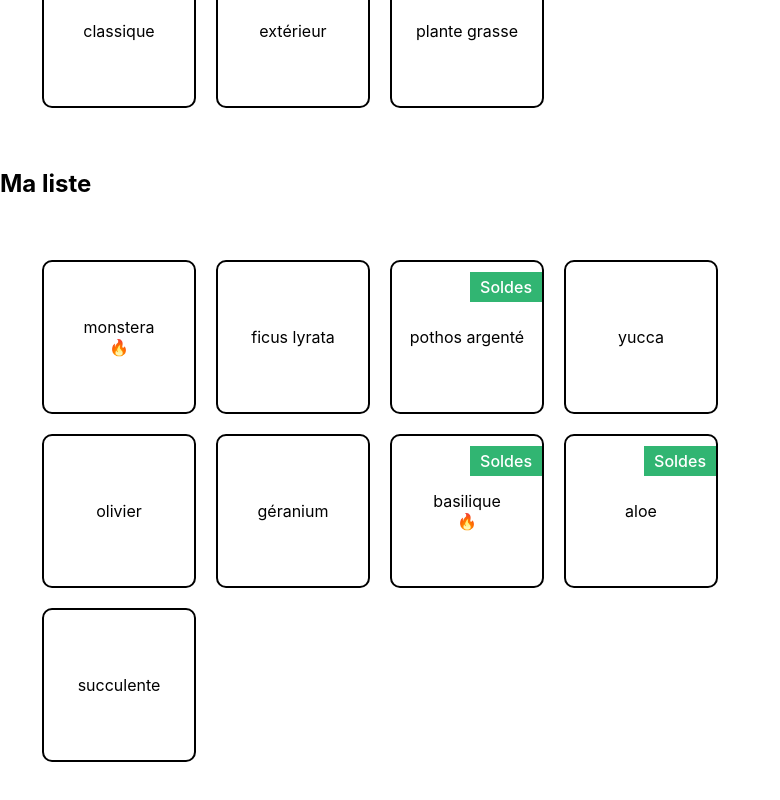
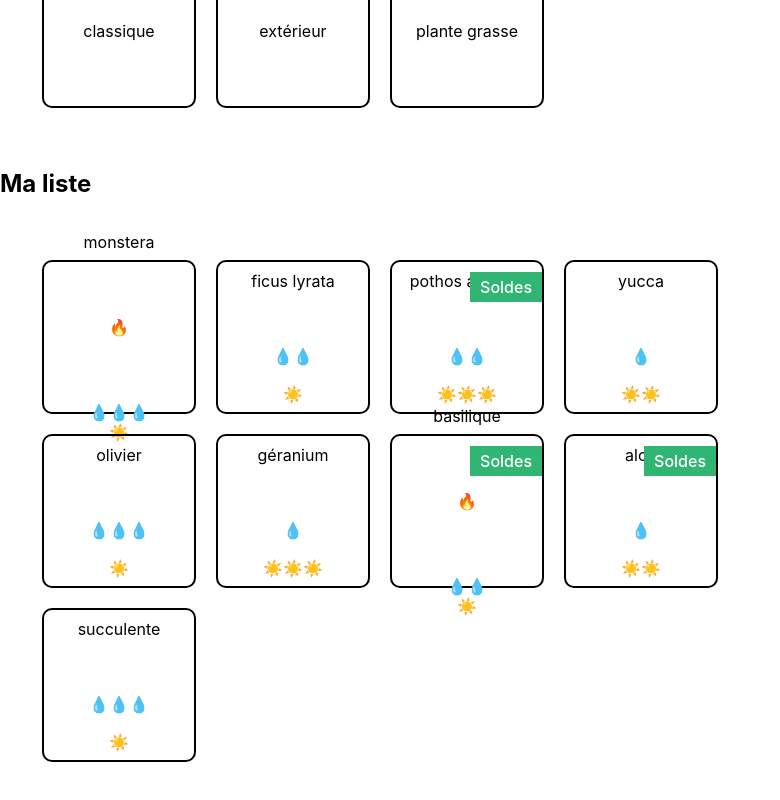
Before and after one commit to Dananando/la-maison-jungle, a React (Create React App) app: page / in a window 1280 px wide. Shown: the part 600-1400 px from the top of the page, without its empty margins (0-780 px from the left). Built offline with nearby package versions, Linux system fonts and the light colour scheme.

Commit message:
P2C4 - Water and light set. CSS to be fixed

```diff
--- /dev/null
+++ b/src/components/CareScale.js
@@ -0,0 +1,25 @@
+import '../styles/ShoppingList.css';
+
+const CareScale = (props) => {
+    const {scaleValue, careType} = props;
+    const range = [1, 2, 3];
+
+    let scaleType = null;
+
+    if(careType ==='light') {
+        scaleType = '☀️';
+    } else {
+        scaleType = '💧';
+    }
+
+    return (
+        range.map((rangeValue) => {
+            if(scaleValue >= rangeValue) {
+                return (<span key={rangeValue.toString()}>{scaleType}</span>);
+            }
+            return null;
+        })
+    );
+};
+
+export default CareScale;
--- a/src/components/PlantList.js
+++ b/src/components/PlantList.js
@@ -1,6 +1,7 @@
 import React from 'react';
 import plantList from '../data/plantList';
 import '../styles/ShoppingList.css';
+import CareScale from '../components/CareScale';
 
 const PlantList = () => {
     return (<ul className='lmj-plant-list'>
@@ -8,7 +9,12 @@ const PlantList = () => {
             return (
                 <React.Fragment>
                     <li className='lmj-plant-item' key={plant.id}>
-                        {plant.name} {plant.isBestSale && <span>🔥</span>}
+                        <div className='lmj-plant-sub-item' >{plant.name}</div>
+                        <div className='lmj-plant-sub-item' >
+                            {plant.isBestSale && <span className='lmj-plant-sub-item' >🔥</span>}
+                        </div>
+                        <div className='lmj-plant-sub-item' ><CareScale careType='water' scaleValue={plant.water} /></div>
+                        <div className='lmj-plant-sub-item' ><CareScale careType='light' scaleValue={plant.light} /></div>
                         {plant.isSpecialOffer && <div className='lmj-sales'>Soldes</div>}
                     </li>
                 </React.Fragment>
--- a/src/data/plantList.js
+++ b/src/data/plantList.js
@@ -3,51 +3,69 @@ const plantList = [
         name: 'monstera',
         category: 'classique',
         id: '1ed',
-        isBestSale: true
+        isBestSale: true,
+        light: 1,
+        water: 3
     },
     {
         name: 'ficus lyrata',
         category: 'classique',
-        id: '2ab'
+        id: '2ab',
+        light: 1,
+        water: 2
     },
     {
         name: 'pothos argenté',
         category: 'classique',
         id: '3sd',
-        isSpecialOffer: true
+        isSpecialOffer: true,
+        light: 3,
+        water: 2
     },
     {
         name: 'yucca',
         category: 'classique',
-        id: '4kk'
+        id: '4kk',
+        light: 2,
+        water: 1
     },
     {
         name: 'olivier',
         category: 'extérieur',
-        id: '5pl'
+        id: '5pl',
+        light: 1,
+        water: 3
     },
     {
         name: 'géranium',
         category: 'extérieur',
-        id: '6uo'
+        id: '6uo',
+        light: 3,
+        water: 1
     },
     {
         name: 'basilique',
         category: 'extérieur',
         id: '7ie',
         isBestSale: true,
-        isSpecialOffer: true
+        isSpecialOffer: true,
+        light: 1,
+        water: 2
     },
     {
         name: 'aloe',
         category: 'plante grasse',
         id: '8fp',
-        isSpecialOffer: true
+        isSpecialOffer: true,
+        light: 2,
+        water: 1
     },
     {
         name: 'succulente',
         category: 'plante grasse',
-        id: '9vn'
+        id: '9vn',
+        light: 1,
+        water: 3
     }
 ];
 
--- a/src/styles/ShoppingList.css
+++ b/src/styles/ShoppingList.css
@@ -19,6 +19,19 @@
 	position: relative;
 }
 
+.lmj-plant-sub-item {
+	/* border: solid 2px black; */
+	/* border-radius: 10px; */
+	height: 150px;
+	width: 150px;
+	/* margin: 10px; */
+	display: flex;
+	align-items: center;
+	justify-content: center;
+	flex-direction: row;
+	position: relative;
+}
+
 .lmj-sales {
 	position: absolute;
 	right: 0px;
```
